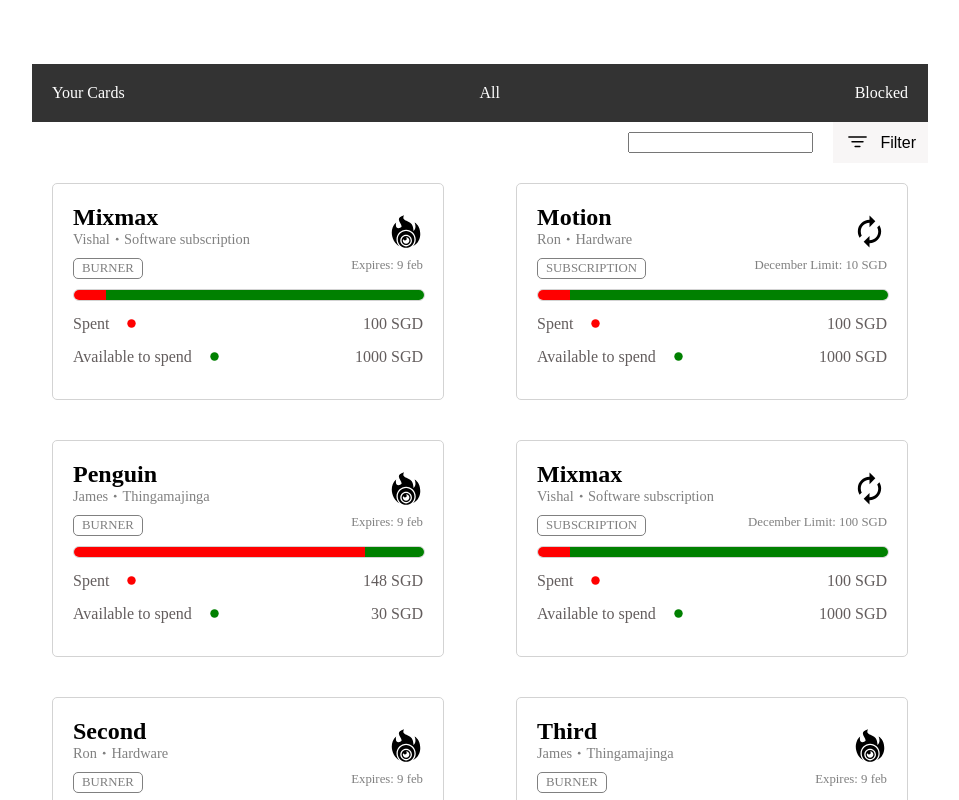
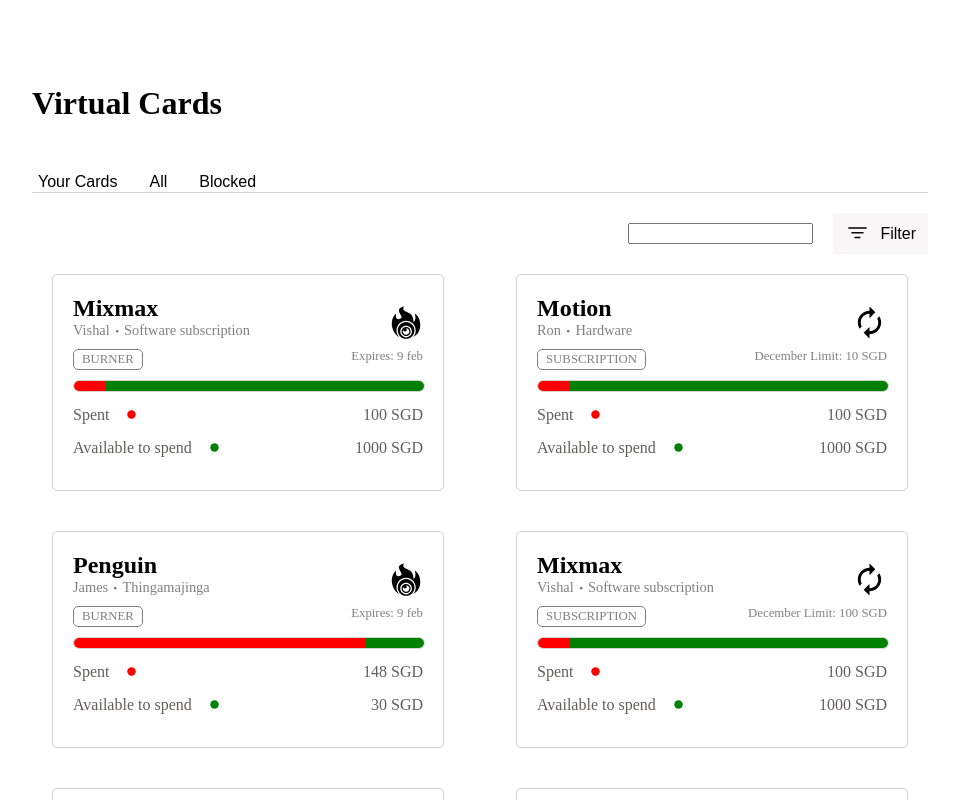
Before and after one commit to vihang7660/cards, a React (Vite) app: page / in a window 1280 px wide. Shown: the top 800 px of the page, without its empty margins (160-1119 px from the left). Built offline with nearby package versions, Linux system fonts and the light colour scheme.

Commit message:
Added the header as well as did some minor refactoring

```diff
--- a/src/App.jsx
+++ b/src/App.jsx
@@ -6,6 +6,7 @@
 import { BrowserRouter, Routes, Route } from "react-router-dom";
 import YourCards from "./components/YourCards";
 import BlockedCards from "./components/BlockedCards";
+import Header from "./components/Header";
 
 export default function App() {
   const state = useCards();
@@ -14,6 +15,7 @@
       {state.isFilterOpen && <Filter />}
       <div className="page">
         <BrowserRouter>
+          <Header />
           <Navbar />
           <Routes>
             <Route path="/" element={<CardsList />} />
--- /dev/null
+++ b/src/components/Header.jsx
@@ -0,0 +1,5 @@
+export default function Header() {
+  return <header>
+    <h1>Virtual Cards</h1>
+  </header>;
+}
--- a/src/components/Navbar.jsx
+++ b/src/components/Navbar.jsx
@@ -5,14 +5,14 @@
 export default function Navbar() {
   return (
     <nav className="navbar">
-      <Link to="/yourcards" className="navbar__button">
-        Your Cards
+      <Link to="/yourcards">
+        <button className="navbar__button">Your Cards</button>
       </Link>
-      <Link to="/" className="navbar__button">
-        All
+      <Link to="/">
+        <button className="navbar__button">All</button>
       </Link>
-      <Link to="/blocked" className="navbar__button">
-        Blocked
+      <Link to="/blocked">
+        <button className="navbar__button">Blocked</button>
       </Link>
     </nav>
   );
--- a/src/components/navbar.css
+++ b/src/components/navbar.css
@@ -1,19 +1,26 @@
+.navbar__button:hover {
+  background-color: lightgrey;
+}
+
 .navbar {
   display: flex;
-  justify-content: space-between;
-  align-items: center;
-  background-color: #333;
-  color: #fff;
-  padding: 20px;
+  justify-content: start;
+  gap: 20px;
+  margin-bottom: 20px;
+  border-bottom: 1px solid lightgray;
 }
 
 .navbar__button {
-  color: #fff;
+  background-color: transparent;
+  border: none;
+  color: black;
+  cursor: pointer;
+  font-size: 16px;
+  outline: none;
   text-decoration: none;
-  font-size: 16px;
   transition: background-color 0.2s;
 }
 
-.navbar__button:hover {
-  background-color: #444;
+.navbar__button.active {
+  font-weight: bold;
 }
--- a/src/index.css
+++ b/src/index.css
@@ -6,3 +6,7 @@
 .page {
   padding: 5% 15%;
 }
+
+h1 {
+  margin-bottom: 50px;
+}
```
Also changed, not shown: src/components/CardsList.jsx (+14 -27 lines), 5 other files (tests, documents, lock files or other folders).
